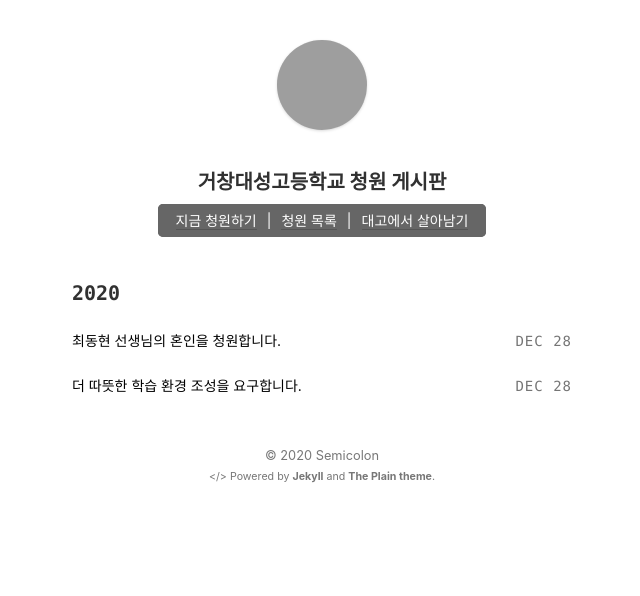
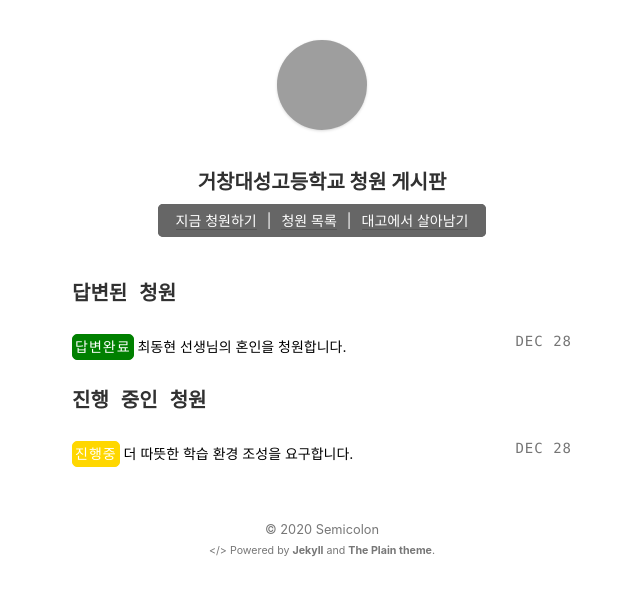
Before and after one commit to ilikekth/gcdstoday.github.io, a Jekyll site: the page built from index.html, in a window 1280 px wide. Shown: the top 596 px of the page, without its empty margins (318-958 px from the left). Built offline with Jekyll 4.4.1, drawn with Linux system fonts in a browser that asks for light colours; grey boxes are pictures that could not be loaded.

Commit message:
Update index.html

```diff
--- a/index.html
+++ b/index.html
@@ -8,16 +8,60 @@ layout: default
 <section>
 
 {% for post in site.posts %}
-		{% unless post.next %}
-			<h3 class="code">{{ post.date | date: '%Y' }}</h3>
-		{% else %}
-			{% capture year %}{{ post.date | date: '%Y' }}{% endcapture %}
-			{% capture nyear %}{{ post.next.date | date: '%Y' }}{% endcapture %}
-			{% if year != nyear %}
-				<h3 class="code">{{ post.date | date: '%Y' }}</h3>
+		{% if post.status == "solved" %}
+			<h3 class="code">답변된 청원</h3>
+			{% break %}
 		{% endif %}
-		{% endunless %}
+	{% endfor %}
 
+	{% for post in site.posts %}
+		{% if post.status == "solved" %}
+			<ul>
+				<li>
+					<div class="post-date code">
+						<span>{{ post.date | date: "%b %d" }}</span>
+					</div>
+					<div class="title">
+						<span style="border: 1px solid Green; background-color: Green; color: white; padding: 2px; border-radius: 5px; margin: 3px auto;">답변완료</span>
+						<a href="{{ post.url | prepend: site.baseurl | prepend: site.url }}">{{ post.title }}</a>
+					</div>
+				</li>
+			</ul>
+		{% endif %}
+	{% endfor %}
+
+	{% for post in site.posts %}
+		{% if post.status == "unsolved" %}
+			<h3 class="code">진행 중인 청원</h3>
+			{% break %}
+		{% endif %}
+	{% endfor %}
+
+	{% for post in site.posts %}
+		{% if post.status == "unsolved" %}
+			<ul>
+				<li>
+					<div class="post-date code">
+						<span>{{ post.date | date: "%b %d" }}</span>
+					</div>
+					<div class="title">
+						<span style="border: 1px solid Gold; background-color: Gold; color: white; padding: 2px; border-radius: 5px; margin: 3px auto;">진행중</span>
+						<a href="{{ post.url | prepend: site.baseurl | prepend: site.url }}">{{ post.title }}</a>
+					</div>
+				</li>
+			</ul>
+		{% endif %}
+	{% endfor %}
+
+	{% for post in site.posts %}
+		{% if post.status == "tips" %}
+			<h3 class="code">대고 생존 팁</h3>
+			{% break %}
+		{% endif %}
+	{% endfor %}
+
+	{% for post in site.posts %}
+		{% if post.status == "tips" %}
 			<ul>
 				<li>
 					<div class="post-date code">
@@ -28,7 +72,7 @@ layout: default
 					</div>
 				</li>
 			</ul>
-
+		{% endif %}
 	{% endfor %}
 
 </section>
```
Lines whose indentation alone changed are shown as unchanged.
